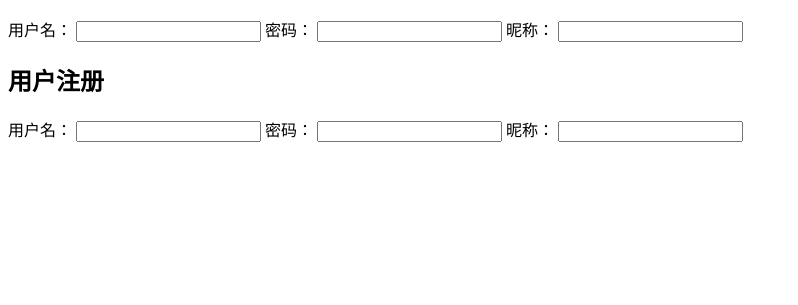
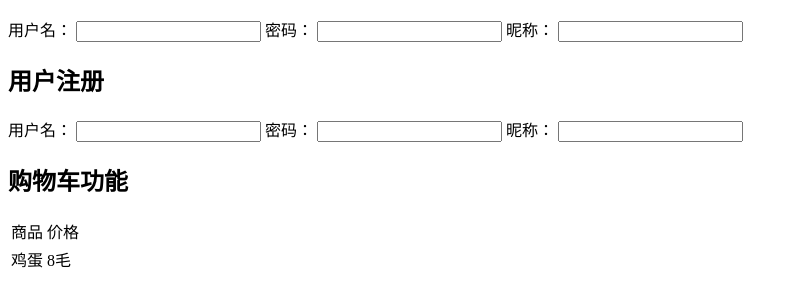
Before and after one commit to ajay-yang/demo, a plain HTML site: page index.html in a window 1280 px wide. Shown: the part 127-432 px from the top of the page, without its empty margins (0-798 px from the left). Drawn offline with Linux system fonts and the light colour scheme.

Commit message:
购物车功能--猴子

```diff
--- a/index.html
+++ b/index.html
@@ -30,5 +30,19 @@
 				<input type="text" />
 			</form>
 		</div>
+		<!--猴子开发-->
+		<h2>购物车功能</h2>
+		<div>
+			<table>
+				<tr>
+					<td>商品</td>
+					<td>价格</td>
+				</tr>
+				<tr>
+					<td>鸡蛋</td>
+					<td>8毛</td>
+				</tr>
+			</table>
+		</div>
 	</body>
 </html>
```
